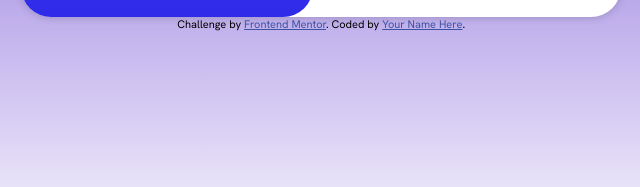
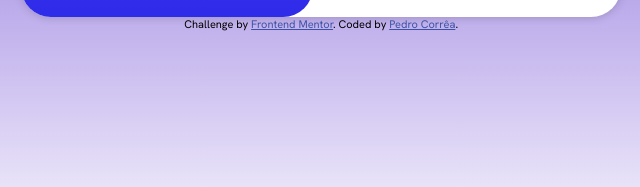
Before and after one commit to pedro-correa2005/projetos-front-end, a plain HTML site: page Projeto Página de Resultados/results-summary-component-main/index.html in a window 1280 px wide. Shown: the part 451-638 px from the top of the page, 306-946 px from the left. Drawn offline with Linux system fonts and the light colour scheme.

Commit message:
Finalização

```diff
--- a/Projeto Página de Resultados/results-summary-component-main/index.html
+++ b/Projeto Página de Resultados/results-summary-component-main/index.html
@@ -52,7 +52,7 @@
   <footer>
     <div class="attribution">
       Challenge by <a href="https://www.frontendmentor.io?ref=challenge" target="_blank">Frontend Mentor</a>.
-      Coded by <a href="#">Your Name Here</a>.
+      Coded by <a href="https://github.com/pedro-correa2005" target="_blank">Pedro Corrêa</a>.
     </div>
   </footer>
 </body>
```
